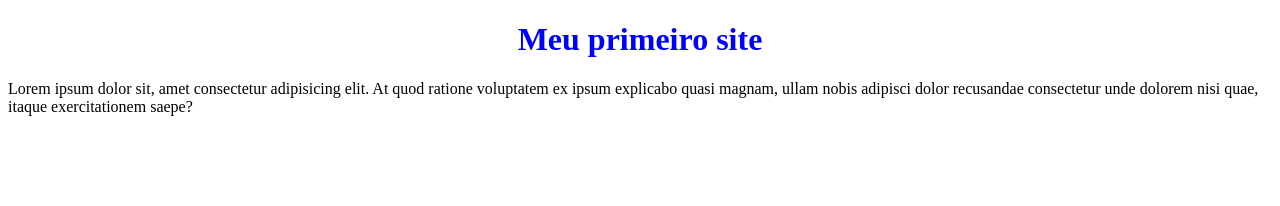
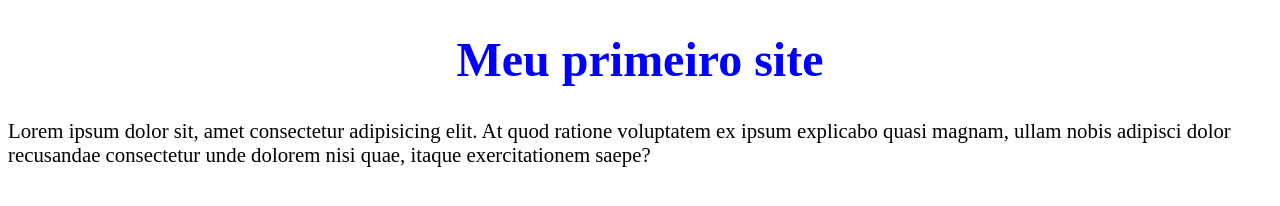
Before and after one commit to Sonic108/cursoJavascript, a plain HTML site: page index.html in a window 1280 px wide. Drawn offline with Linux system fonts and the light colour scheme.

Commit message:
Colocado o estilo fonte size

```diff
--- a/index.html
+++ b/index.html
@@ -6,7 +6,7 @@
     <title>Document</title>
 </head>
 <body>
-    <h1 style="color:blue; text-align: center;">Meu primeiro site</h1>
-<p>Lorem ipsum dolor sit, amet consectetur adipisicing elit. At quod ratione voluptatem ex ipsum explicabo quasi magnam, ullam nobis adipisci dolor recusandae consectetur unde dolorem nisi quae, itaque exercitationem saepe?</p>
+    <h1 style="color:blue; text-align: center; font-size: 3rem;">Meu primeiro site</h1>
+<p style="font-size: 1.3rem;">Lorem ipsum dolor sit, amet consectetur adipisicing elit. At quod ratione voluptatem ex ipsum explicabo quasi magnam, ullam nobis adipisci dolor recusandae consectetur unde dolorem nisi quae, itaque exercitationem saepe?</p>
 </body>
 </html>
```
